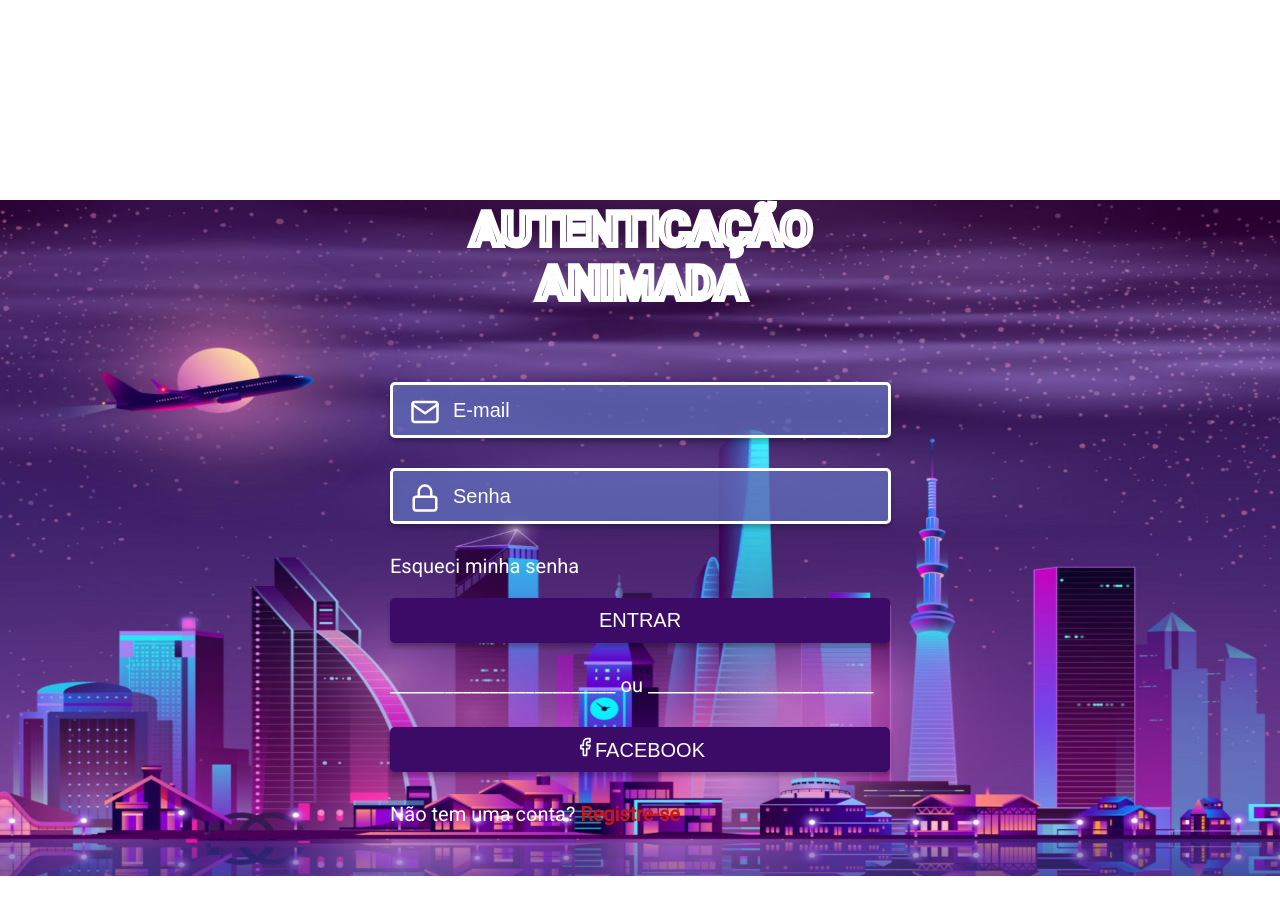
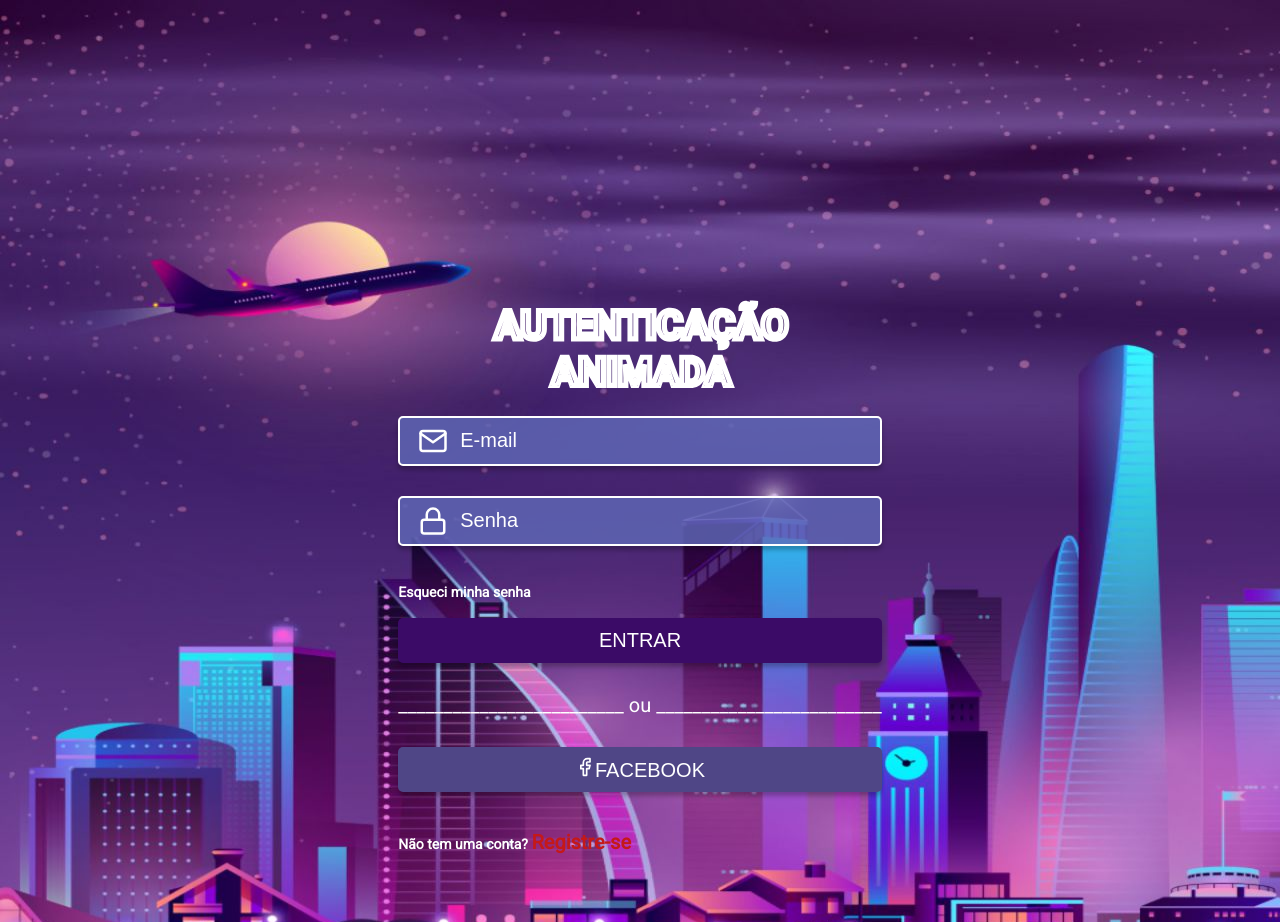
Before and after one commit to wayter95/Autentica-o-Animada, a React (Create React App) app: page / in a window 1280 px wide. Before the commit the page ends 876 px from the top, so only its background shows below. Built offline with nearby package versions, Linux system fonts and the light colour scheme; the HTML template or start-up script is replaced by a standard one.

Commit message:
ajuster css login

```diff
--- a/src/global.css
+++ b/src/global.css
@@ -1,12 +1,14 @@
 @import url('https://fonts.googleapis.com/css2?family=Roboto&display=swap');
 *{
-    margin: 0;
-    padding: 0;
+    box-sizing: border-box;
+    margin: 0px;
+    padding: 0px;
 }
 button {
     cursor: pointer;
 }
 body {
+    display: block;
     font: 400 14px Roboto, sans-serif;
     -webkit-font-smoothing: antialiased !important;
 }
--- a/src/pages/Login/index.tsx
+++ b/src/pages/Login/index.tsx
@@ -1,6 +1,6 @@
 import React from 'react';
-import {Link} from 'react-router-dom'
-import { FiMail, FiLock,FiFacebook} from 'react-icons/fi';
+import { Link } from 'react-router-dom'
+import { FiMail, FiLock, FiFacebook } from 'react-icons/fi';
 import logo from '../../assets/logo-login.svg';
 
 import './style.css';
@@ -8,25 +8,24 @@ import './style.css';
 const Login = () => {
     return (
         <div id="page-login">
-            <div className="container">
             <img src={logo} alt="Autenticação Animada" />
             <div className="content">
                 <form>
                     <div className="InputWithIcons">
                         <label className="icon">
-                                <FiMail size="30"/>
+                            <FiMail size="30" />
                         </label>
                         <input type="email" placeholder="E-mail" />
                     </div>
                     <div className="InputWithIcons">
                         <label className="icon">
-                                <FiLock size="30"/>
+                            <FiLock size="30" />
                         </label>
                         <input type="password" placeholder="Senha" />
                     </div>
                     <Link to="/">Esqueci minha senha</Link>
                     <button className="btn" id="entrar" type="submit">ENTRAR</button>
-                        <label >_________________________ ou _________________________</label>
+                    <label>_________________________ ou _________________________</label>
                     <button className="btn" type="button" disabled>
                         <FiFacebook />
                             FACEBOOK</button>
@@ -34,7 +33,6 @@ const Login = () => {
                 </form>
             </div>
         </div>
-        </div>
     )
 }
 
--- a/src/pages/Login/style.css
+++ b/src/pages/Login/style.css
@@ -1,25 +1,31 @@
 #page-login {
     background: url('../../assets/bg.jpg') no-repeat;
-    background-size: cover;
-    background-repeat: no-repeat;
-}
-
-#page-login .container{
-    margin: 200px auto 0;
-    max-width: 500px;
-    width: 100vh;
     display: flex;
     flex-direction: column;
+    -webkit-box-align: center;
     align-items: center;
+    min-height: 100vh;
+}
+#page-login img {
+    display: block;
+    width: 300px;
+    padding-top: 300px;
 
 }
 #page-login .content {
+    max-width: 500px;
     width: 100%;
     height: 100%;
-    margin-top: 50px;
     border-radius: 6px;
-    padding: 30px;
+    display: flex;
+    flex-direction: column;
+    -webkit-box-pack: center;
+    justify-content: center;
+    -webkit-box-align: center;
     align-items: center;
+    width: 100%;
+    flex: 1 1 0%;
+    padding: 28px 0px 50px;
 }
 
 #page-login .content form {
@@ -28,9 +34,12 @@
 }
 
 #page-login .content form .InputWithIcons > input {
+    cursor: text;
     margin-bottom: 30px;
     background: rgba(96, 105, 184, 0.8);
     border: 3px solid #FFFFFF;
+    border-width: 2px;
+    border-style: solid;
     box-shadow: 0px 4px 4px rgba(0, 0, 0, 0.25);
     border-radius: 5px;
     padding: 0 60px;
@@ -38,7 +47,7 @@
     font-size: 20px;
     color: #FFFFFF;
     outline: none;
-    width: 75%;
+    width: 100%;
 }
 #page-login .content form .InputWithIcons input::placeholder{
     color: #FFFFFF;
@@ -49,7 +58,7 @@
 }
 #page-login .content form .InputWithIcons .icon{
     position: absolute;
-    padding-top: 15px;
+    padding-top: 10px;
     padding-left: 20px;
     color: #FFFFFF;
 }
@@ -68,13 +77,19 @@
 #page-login .content form > button:hover{
     background: #2f0655;
 }
-
+#page-login .content form > button:disabled{
+    background: rgb(79, 70, 134);
+    cursor: not-allowed;
+}
 #page-login .content form > a {
+    font-size: 14px;
+    font-weight: 600;
     color: #FFFFFF;
-    font-size: 20px;
     margin-bottom: 20px;
     text-decoration: none;
-    transition: opacity 0.8s;
+    align-self: flex-start;
+    margin: 8px 0px 18px;
+    transition: opacity 0.2s ease 0s;
 }
 #page-login .content form > a > strong {
     color: #C51818;
```
Lines whose indentation alone changed are shown as unchanged.
